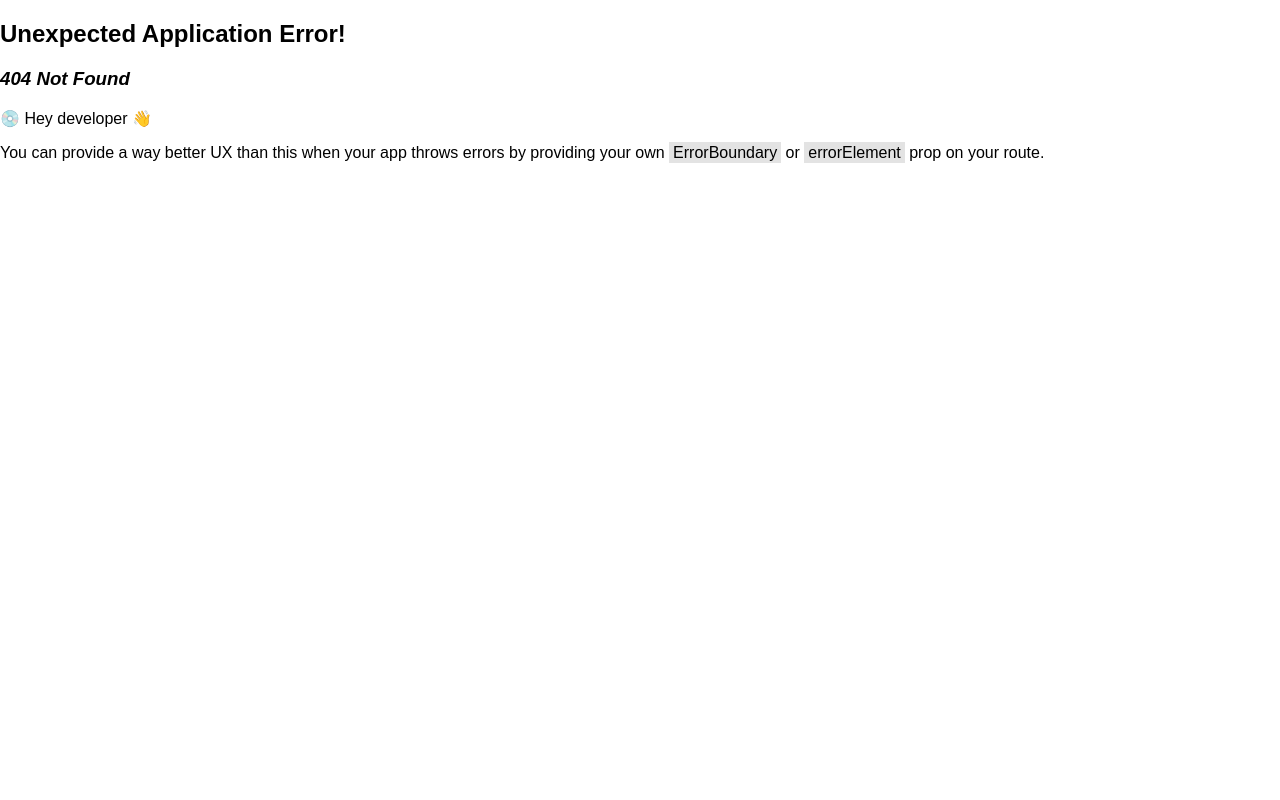
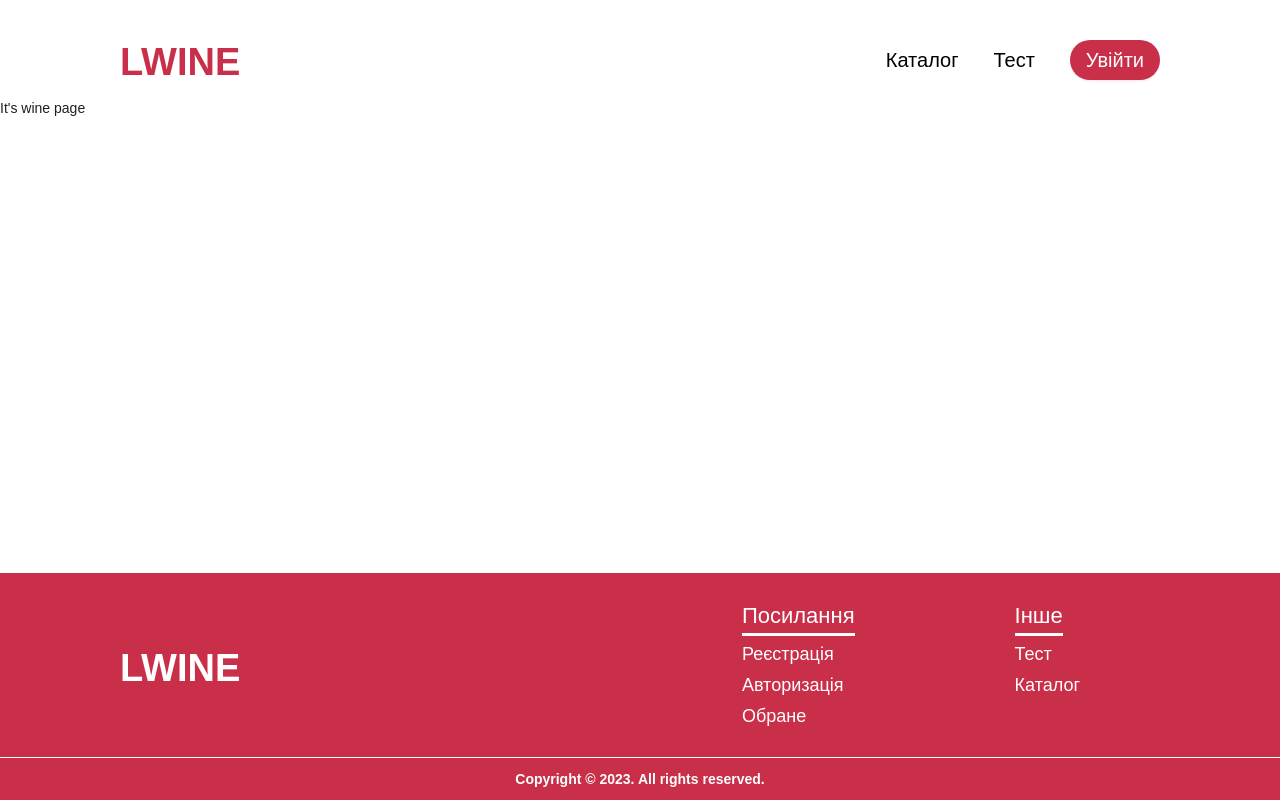
Before and after one commit to Nattalli/lteam-wine-map, a React (Create React App) app in the folder frontend/: page /wine/1 in a window 1280 px wide. Before the commit this address had no page. Built offline with nearby package versions, Linux system fonts and the light colour scheme; a web font is replaced by a local one.

Commit message:
add wine page to routes

```diff
--- a/frontend/src/index.tsx
+++ b/frontend/src/index.tsx
@@ -13,6 +13,7 @@ import Home from './pages/home/Home';
 import Login from './pages/login/Login';
 import Registration from './pages/registration/Registration';
 import NewPassword from './pages/newPassword/NewPassword';
+import WinePage from './pages/winePage/Wine';
 
 const router = createBrowserRouter(
   createRoutesFromElements(
@@ -21,6 +22,7 @@ const router = createBrowserRouter(
       <Route path="login" element={<Login />} />
       <Route path="register" element={<Registration />} />
       <Route path="reset-password" element={<NewPassword />} />
+      <Route path="wine/:id" element={<WinePage />} />
     </Route>
   )
 );
--- /dev/null
+++ b/frontend/src/pages/winePage/Wine.tsx
@@ -0,0 +1,3 @@
+export default function WinePage() {
+  return <div>It's wine page</div>;
+}
```
